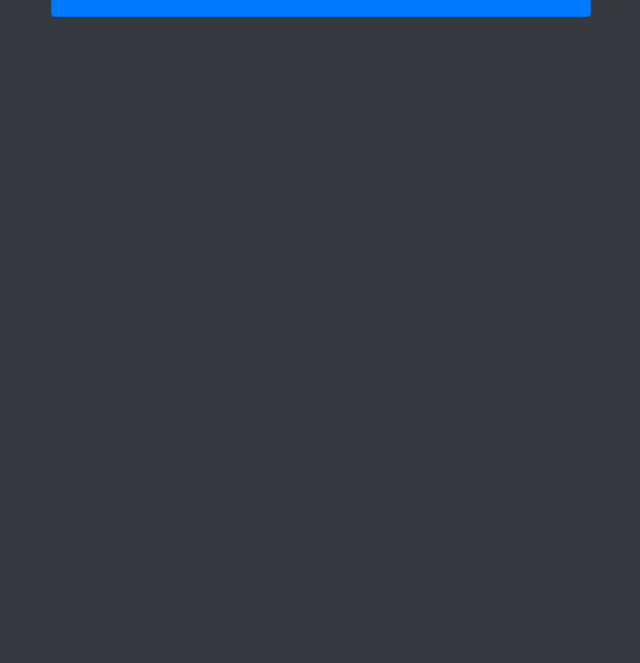
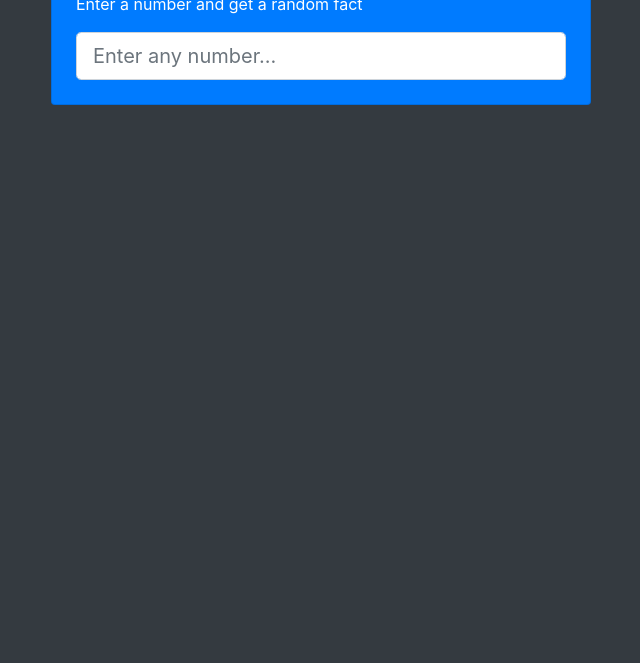
Before and after one commit to IlyaKrapivnoy/javascript_number_facts_app, a plain HTML site: page index.html in a window 1280 px wide. Shown: the part 137-800 px from the top of the page, without its empty margins (319-959 px from the left). Drawn offline with nearby package versions, Linux system fonts and the light colour scheme.

Commit message:
input styling

```diff
--- a/index.html
+++ b/index.html
@@ -13,6 +13,8 @@
             <div class="col-md-6 mx-auto">
                 <div class="card bg-primary text-white mt-5 p-4">
                     <h1>Number Facts</h1>
+                    <p>Enter a number and get a random fact</p>
+                    <input type="number" class="form-control form-control-lg" id="numberInput" placeholder="Enter any number...">
                 </div>
             </div>
         </div>
```
